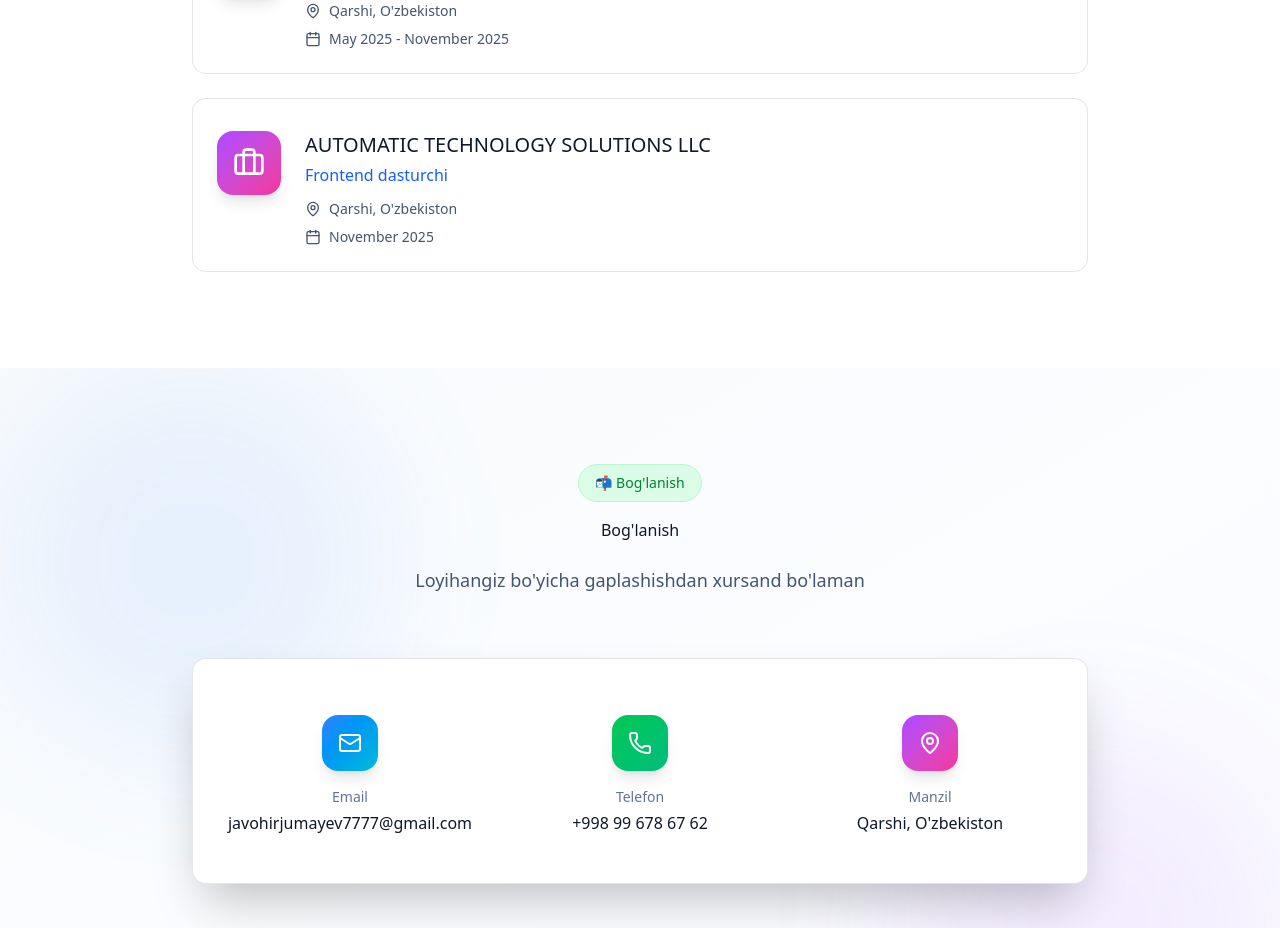
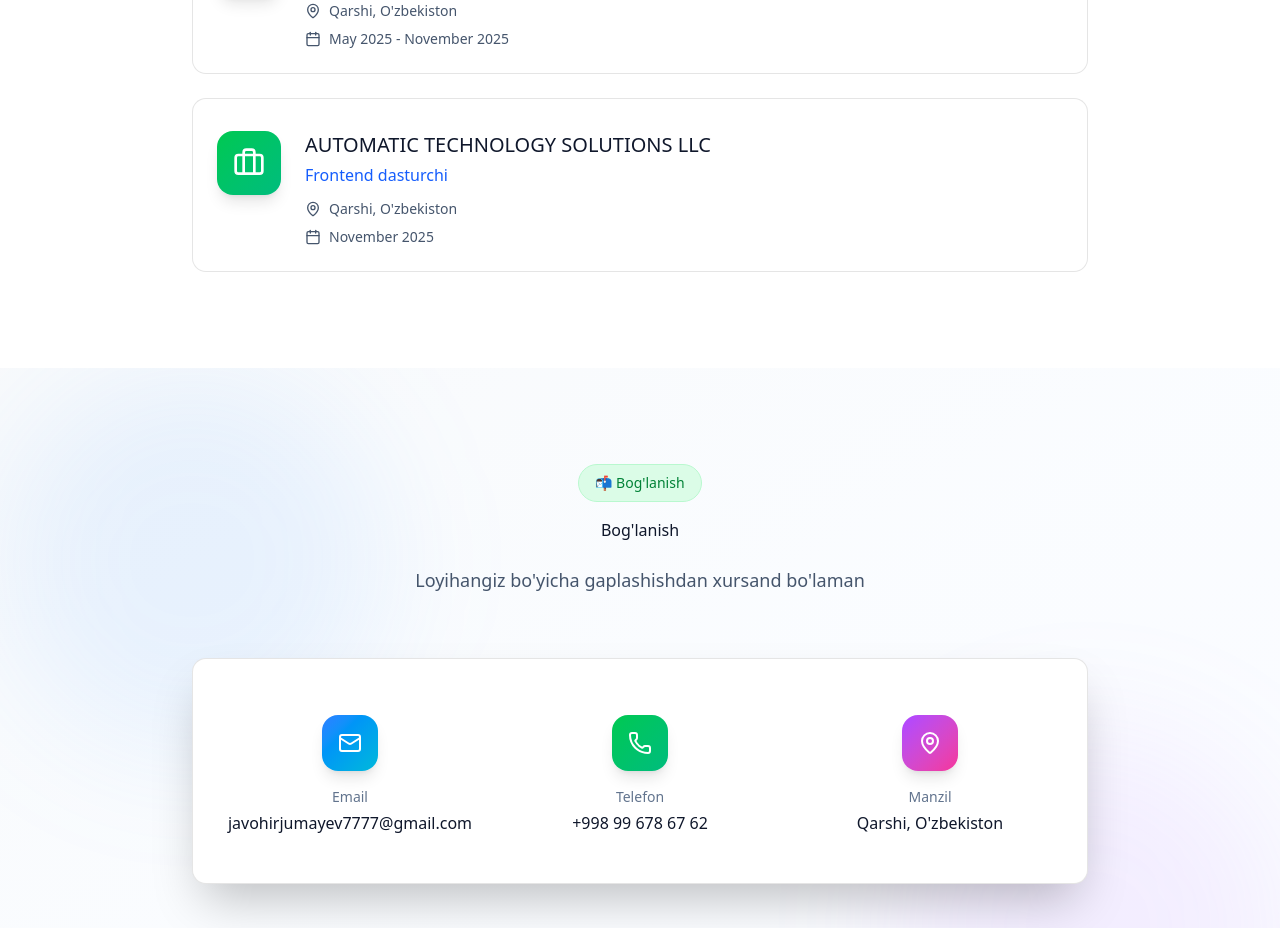
Before and after one commit to javohir7777/javohirPortfolio, a React (Vite) app: page / in a window 1280 px wide. Shown: the part 5420-6348 px from the top of the page. Built offline with nearby package versions, Linux system fonts and the light colour scheme.

Commit message:
new education color

```diff
--- a/src/components/Experience.tsx
+++ b/src/components/Experience.tsx
@@ -27,7 +27,7 @@
       position: t("frontend_developer"),
       location: t("location"),
       period: "November 2025",
-      color: "from-purple-500 to-pink-500",
+      color: "from-green-500 to-emerald-500 ",
       current: false,
     },
   ];
```
